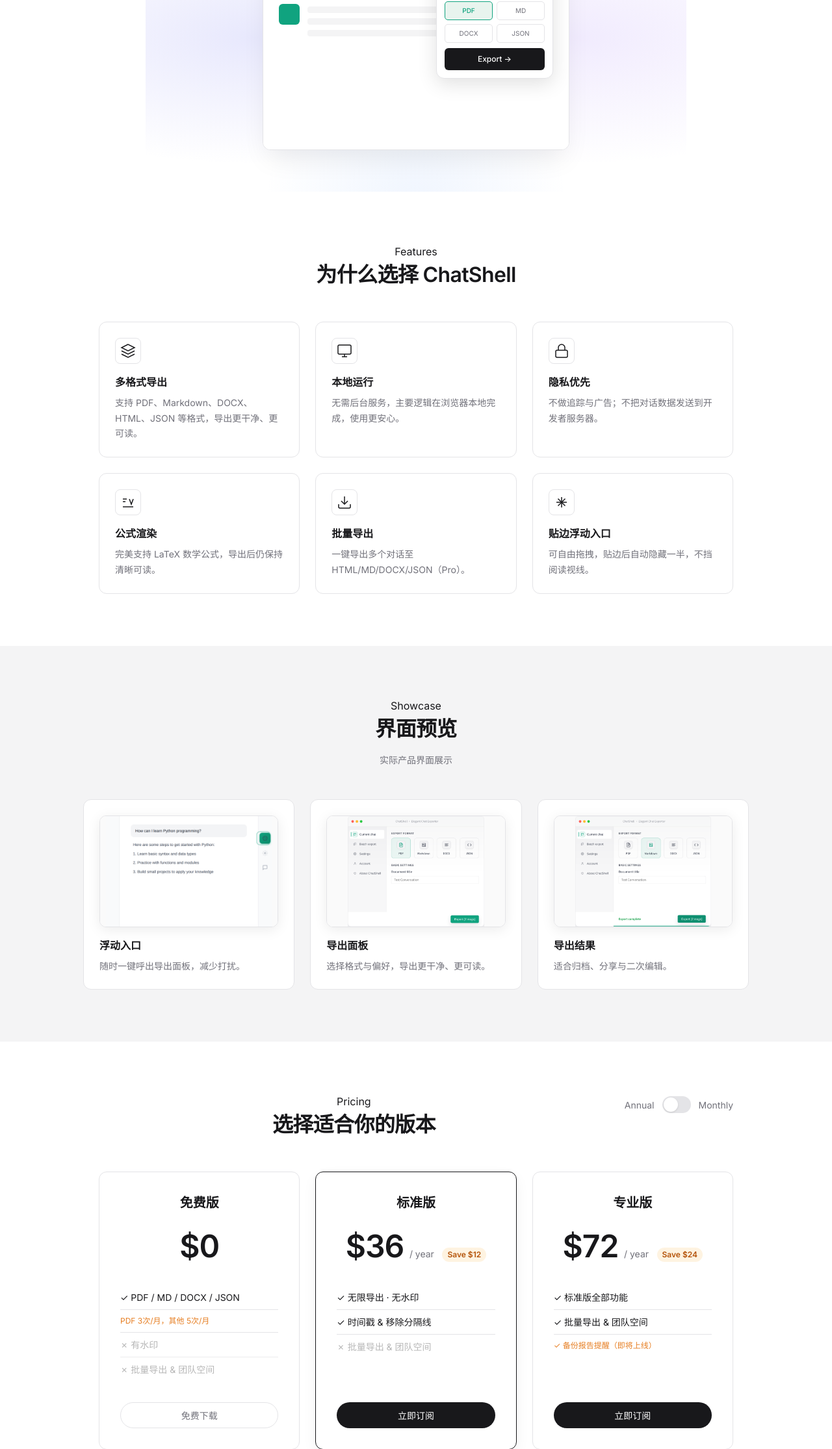
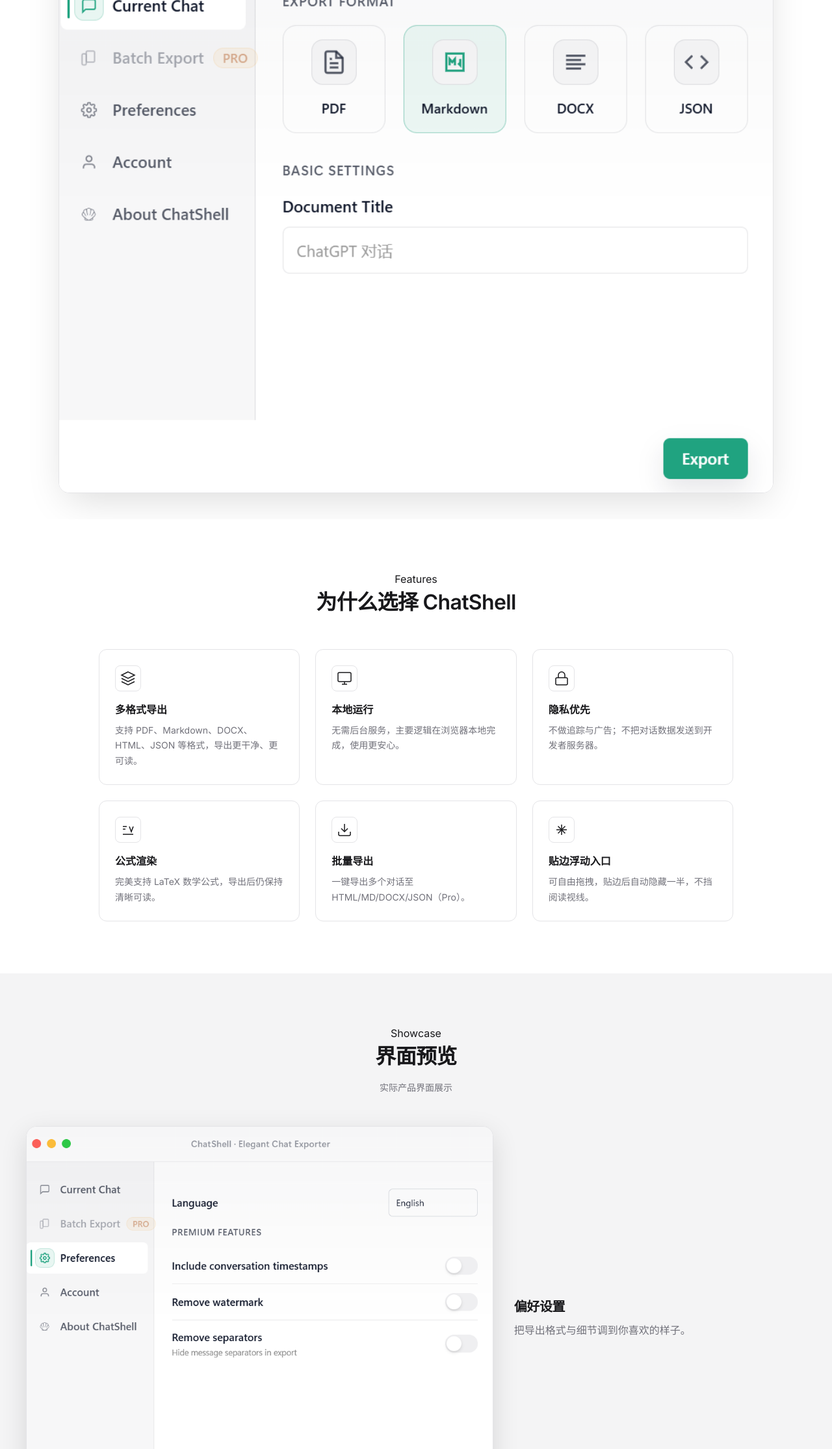
Before and after one commit to cf-jx/chatshell-landing, a website: page index.html in a window 1280 px wide. Shown: the part 570-2800 px from the top of the page at 65% size. Drawn offline with Linux system fonts and the light colour scheme.

Commit message:
feat: refresh hero and showcase screenshots

```diff
--- a/index.html
+++ b/index.html
@@ -49,51 +49,17 @@
         </a>
       </div>
 
-      <!-- CSS Mockup: Chat Interface + Floating Export Panel -->
-      <div class="hero-visual mockup-container">
-        <div class="mockup-window">
-          <div class="window-header">
-            <div class="window-controls">
-              <span class="control red"></span>
-              <span class="control yellow"></span>
-              <span class="control green"></span>
-            </div>
-            <span class="window-title">ChatGPT</span>
-          </div>
-          <div class="window-body">
-            <!-- Chat Area -->
-            <div class="chat-area">
-              <div class="message user-message">
-                <div class="avatar user-avatar"></div>
-                <div class="bubble">
-                  <div class="line short"></div>
-                  <div class="line medium"></div>
-                </div>
-              </div>
-              <div class="message ai-message">
-                <div class="avatar ai-avatar"></div>
-                <div class="bubble">
-                  <div class="line long"></div>
-                  <div class="line long"></div>
-                  <div class="line medium"></div>
-                </div>
-              </div>
-            </div>
-            <!-- Floating Export Panel -->
-            <div class="chatshell-panel">
-              <div class="panel-header">
-                <img src="assets/logo.png" class="panel-logo" alt="ChatShell logo" />
-                <span class="panel-title">ChatShell</span>
-              </div>
-              <div class="panel-formats">
-                <div class="panel-format-btn active">PDF</div>
-                <div class="panel-format-btn">MD</div>
-                <div class="panel-format-btn">DOCX</div>
-                <div class="panel-format-btn">JSON</div>
-              </div>
-              <div class="export-btn">Export →</div>
-            </div>
-          </div>
+      <!-- Hero Screenshot -->
+      <div class="hero-visual hero-screenshot-container">
+        <div class="hero-screenshot-wrapper">
+          <img
+            src="assets/screenshots/current-conversation.png"
+            width="945"
+            height="771"
+            alt="ChatShell in action"
+            class="hero-screenshot"
+            decoding="async"
+          />
         </div>
       </div>
     </section>
@@ -199,29 +165,80 @@
         <p class="section-desc" data-i18n="showcase_desc">实际产品界面展示</p>
       </div>
 
-      <div class="showcase-grid">
-        <div class="showcase-card">
-          <div class="showcase-image">
-            <img src="assets/screenshots/floating-button.png" alt="Floating Button" />
+      <div class="showcase-list">
+        <div class="showcase-item">
+          <div class="showcase-media">
+            <a
+              class="showcase-media-link"
+              href="assets/screenshots/preferences.png"
+              target="_blank"
+              rel="noopener noreferrer"
+              aria-label="Open full size screenshot"
+            >
+              <img
+                src="assets/screenshots/preferences.png"
+                width="939"
+                height="771"
+                alt="Preferences settings"
+                loading="lazy"
+                decoding="async"
+              />
+            </a>
           </div>
-          <h3 data-i18n="showcase_1_title">浮动入口</h3>
-          <p data-i18n="showcase_1_desc">随时一键呼出导出面板，减少打扰。</p>
+          <div class="showcase-content">
+            <h3 class="showcase-title" data-i18n="showcase_1_title">偏好设置</h3>
+            <p class="showcase-desc" data-i18n="showcase_1_desc">把导出格式与细节调到你喜欢的样子。</p>
+          </div>
         </div>
 
-        <div class="showcase-card">
-          <div class="showcase-image">
-            <img src="assets/screenshots/export-panel.png" alt="Export Panel" />
+        <div class="showcase-item is-reversed">
+          <div class="showcase-media">
+            <a
+              class="showcase-media-link"
+              href="assets/screenshots/batch-export-pro.png"
+              target="_blank"
+              rel="noopener noreferrer"
+              aria-label="Open full size screenshot"
+            >
+              <img
+                src="assets/screenshots/batch-export-pro.png"
+                width="939"
+                height="767"
+                alt="Batch export (Pro)"
+                loading="lazy"
+                decoding="async"
+              />
+            </a>
           </div>
-          <h3 data-i18n="showcase_2_title">导出面板</h3>
-          <p data-i18n="showcase_2_desc">选择格式与偏好，导出更干净、更可读。</p>
+          <div class="showcase-content">
+            <h3 class="showcase-title" data-i18n="showcase_2_title">批量导出（Pro）</h3>
+            <p class="showcase-desc" data-i18n="showcase_2_desc">一键导出多个对话，省下重复操作时间。</p>
+          </div>
         </div>
 
-        <div class="showcase-card">
-          <div class="showcase-image">
-            <img src="assets/screenshots/export-result.png" alt="Export Result" />
+        <div class="showcase-item">
+          <div class="showcase-media">
+            <a
+              class="showcase-media-link"
+              href="assets/screenshots/account.png"
+              target="_blank"
+              rel="noopener noreferrer"
+              aria-label="Open full size screenshot"
+            >
+              <img
+                src="assets/screenshots/account.png"
+                width="942"
+                height="777"
+                alt="Account and license"
+                loading="lazy"
+                decoding="async"
+              />
+            </a>
           </div>
-          <h3 data-i18n="showcase_3_title">导出结果</h3>
-          <p data-i18n="showcase_3_desc">适合归档、分享与二次编辑。</p>
+          <div class="showcase-content">
+            <h3 class="showcase-title" data-i18n="showcase_3_title">账户</h3>
+            <p class="showcase-desc" data-i18n="showcase_3_desc">登录与 License 管理，支持跨设备同步。</p>
+          </div>
         </div>
       </div>
     </section>
--- a/script.js
+++ b/script.js
@@ -27,12 +27,12 @@
         feature_6_desc: '可自由拖拽，贴边后自动隐藏一半，不挡阅读视线。',
         showcase_title: '界面预览',
         showcase_desc: '实际产品界面展示',
-        showcase_1_title: '浮动入口',
-        showcase_1_desc: '随时一键呼出导出面板，减少打扰。',
-        showcase_2_title: '导出面板',
-        showcase_2_desc: '选择格式与偏好，导出更干净、更可读。',
-        showcase_3_title: '导出结果',
-        showcase_3_desc: '适合归档、分享与二次编辑。',
+        showcase_1_title: '偏好设置',
+        showcase_1_desc: '把导出格式与细节调到你喜欢的样子。',
+        showcase_2_title: '批量导出（Pro）',
+        showcase_2_desc: '一键导出多个对话，省下重复操作时间。',
+        showcase_3_title: '账户',
+        showcase_3_desc: '登录与 License 管理，支持跨设备同步。',
         features_title: '为什么选择 ChatShell',
         pricing_title: '选择适合你的版本',
         pricing_free: '免费版',
@@ -150,12 +150,12 @@
         feature_6_desc: 'Drag freely, dock to the edge, and auto-hide half to stay out of the way.',
         showcase_title: 'UI Preview',
         showcase_desc: 'Actual product interface',
-        showcase_1_title: 'Floating Shortcut',
-        showcase_1_desc: 'Open the export panel anytime with minimal distraction.',
-        showcase_2_title: 'Export Panel',
-        showcase_2_desc: 'Pick format and preferences for cleaner exports.',
-        showcase_3_title: 'Export Output',
-        showcase_3_desc: 'Great for archiving, sharing, and editing.',
+        showcase_1_title: 'Preferences',
+        showcase_1_desc: 'Tune formats and details the way you like.',
+        showcase_2_title: 'Batch Export (Pro)',
+        showcase_2_desc: 'Export multiple chats in one go and save time.',
+        showcase_3_title: 'Account',
+        showcase_3_desc: 'Manage login and License with cross-device sync.',
         features_title: 'Why Choose ChatShell',
         pricing_title: 'Choose Your Plan',
         pricing_free: 'Free',
@@ -460,7 +460,7 @@
         });
     }, observerOptions);
 
-    const animatedElements = document.querySelectorAll('.feature-card, .showcase-card, .hero h1, .hero p, .hero .cta-group, .mockup-window');
+    const animatedElements = document.querySelectorAll('.feature-card, .showcase-item, .hero h1, .hero p, .hero .cta-group, .mockup-window');
     animatedElements.forEach(el => {
         el.classList.add('animate-on-scroll');
         observer.observe(el);
--- a/style.css
+++ b/style.css
@@ -304,6 +304,30 @@
         radial-gradient(ellipse at 50% 100%, rgba(59, 130, 246, 0.08) 0%, transparent 40%);
     pointer-events: none;
     z-index: -1;
+}
+
+/* Hero Screenshot Container */
+.hero-screenshot-container {
+    width: 100%;
+    max-width: 1100px;
+    margin: 0 auto;
+    padding: 0;
+}
+
+.hero-screenshot-wrapper {
+    border-radius: 16px;
+    overflow: hidden;
+    box-shadow: 0 20px 60px -12px rgba(0, 0, 0, 0.15);
+    border: 1px solid var(--color-border);
+    animation: floatUp 0.8s var(--ease-spring) forwards;
+    opacity: 0;
+    transform: translateY(30px);
+}
+
+.hero-screenshot {
+    width: 100%;
+    height: auto;
+    display: block;
 }
 
 /* Real Screenshot Styling */
@@ -835,70 +859,76 @@
     background: var(--color-surface);
 }
 
-.showcase-grid {
-    max-width: var(--layout-max-width);
+.showcase-list {
+    max-width: 1200px;
     margin: 0 auto;
-    display: grid;
-    grid-template-columns: repeat(3, 1fr);
-    gap: var(--space-6);
+    display: flex;
+    flex-direction: column;
+    gap: var(--space-12);
 }
 
-.showcase-card {
-    padding: var(--space-6);
-    border: 1px solid var(--color-border);
-    border-radius: 12px;
-    background: var(--color-bg);
-    transition: all var(--duration-swift);
+.showcase-item {
+    display: grid;
+    grid-template-columns: minmax(0, 1.6fr) minmax(0, 1fr);
+    gap: var(--space-8);
+    align-items: center;
 }
 
-.showcase-card:hover {
-    transform: translateY(-2px);
-    box-shadow: 0 12px 32px -10px rgba(0, 0, 0, 0.12);
+.showcase-item.is-reversed {
+    grid-template-columns: minmax(0, 1fr) minmax(0, 1.6fr);
 }
 
-.media-placeholder {
-    width: 100%;
-    aspect-ratio: 16 / 9;
-    border-radius: 10px;
-    border: 1px dashed var(--color-border);
-    background: linear-gradient(135deg, rgba(0, 0, 0, 0.02), rgba(0, 0, 0, 0));
-    display: flex;
-    align-items: center;
-    justify-content: center;
-    padding: var(--space-4);
-    color: var(--color-text-tertiary);
-    font-size: var(--text-xs);
-    text-align: center;
-    margin-bottom: var(--space-4);
+.showcase-item.is-reversed .showcase-media {
+    order: 2;
 }
 
-.showcase-image {
-    width: 100%;
-    aspect-ratio: 16 / 10;
-    border-radius: 10px;
+.showcase-media-link {
+    display: block;
+    border-radius: 16px;
     overflow: hidden;
-    margin-bottom: var(--space-4);
-    box-shadow: 0 4px 20px rgba(0, 0, 0, 0.08);
     border: 1px solid var(--color-border);
+    background: var(--color-bg);
+    box-shadow: 0 12px 40px rgba(0, 0, 0, 0.12);
+    transition:
+        transform var(--duration-swift) var(--ease-spring),
+        box-shadow var(--duration-swift) var(--ease-out),
+        border-color var(--duration-swift) var(--ease-out);
+    cursor: zoom-in;
 }
 
-.showcase-image img {
-    width: 100%;
-    height: 100%;
-    object-fit: contain;
-    background: #fafafa;
+.showcase-media-link:hover {
+    transform: translateY(-2px);
+    box-shadow: 0 16px 56px rgba(0, 0, 0, 0.14);
+    border-color: rgba(24, 24, 27, 0.14);
 }
 
-.showcase-card h3 {
-    font-size: var(--text-base);
+.showcase-media-link:focus-visible {
+    outline: 3px solid rgba(24, 24, 27, 0.25);
+    outline-offset: 4px;
+}
+
+.showcase-media-link img {
+    width: 100%;
+    height: auto;
+    display: block;
+}
+
+.showcase-content {
+    padding: var(--space-2) 0;
+}
+
+.showcase-title {
+    font-size: var(--text-lg);
     font-weight: var(--weight-semibold);
+    letter-spacing: -0.02em;
     margin-bottom: var(--space-2);
 }
 
-.showcase-card p {
-    font-size: var(--text-sm);
+.showcase-desc {
+    font-size: var(--text-base);
     color: var(--color-text-secondary);
     line-height: var(--leading-relaxed);
+    max-width: 52ch;
 }
 
 /* ==================== PRICING SECTION ==================== */
@@ -1152,8 +1182,21 @@
         grid-template-columns: 1fr;
     }
 
-    .showcase-grid {
+    .showcase-item {
         grid-template-columns: 1fr;
+        gap: var(--space-4);
+    }
+
+    .showcase-item.is-reversed {
+        grid-template-columns: 1fr;
+    }
+
+    .showcase-item.is-reversed .showcase-media {
+        order: 0;
+    }
+
+    .showcase-content {
+        padding: 0;
     }
 
     .pricing-grid {
```
Also changed, not shown: package.json (added, +12 -0 lines), test-lang.js (+25 -10 lines), assets/screenshots/account.png (added), assets/screenshots/batch-export-pro.png (added), assets/screenshots/current-conversation.png (added), assets/screenshots/preferences.png (added), 1 other file.
